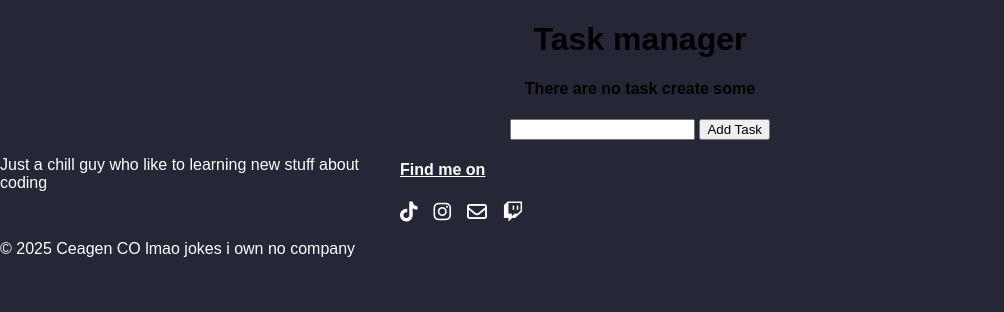
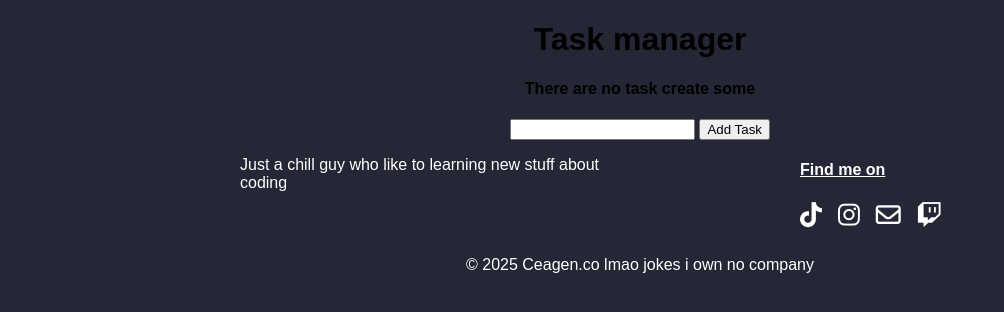
Before and after one commit to Ceagen/Projet, a Python web app: template Portfolio/Python/flask/templates/test.html in a window 1280 px wide. Shown: the part 83-395 px from the top of the page, without its empty margins (0-1004 px from the left). Run offline with Jinja, Linux system fonts and the light colour scheme; the template is opened without the code that fills it, so the values that code supplies are empty; some libraries are stand-ins or nearby versions.

Commit message:
another one

```diff
--- a/Portfolio/Python/flask/static/css/style.css
+++ b/Portfolio/Python/flask/static/css/style.css
@@ -56,7 +56,10 @@ body {
 .footer-div-main{
     display: grid;
     grid-template-columns: 50vh 50vh;
+    gap: 20vh;
+    width: 100vh;
     color: white;
+    margin: auto;
 }
 .footer-div{
     width: fit-content;
@@ -71,10 +74,10 @@ body {
     margin-bottom: 1rem;
 }
 .footer-ul-icons {
-    font-size: 20px;
+    font-size: 25px;
     display: flex;
     gap: 1rem;
-    align-items: center;
+    justify-content: center;
 }
 .fa-tiktok:hover{
     filter:
@@ -86,9 +89,17 @@ body {
     drop-shadow(-4px -2px 2px #DE3163)
     drop-shadow(4px 1px 2px #BF40BF);
 }
+.fa-envelope:hover{
+    filter: drop-shadow(5px 2px 2px rgb(32, 111, 214));
+}
+.fa-twitch:hover{
+    filter: drop-shadow(5px 2px 2px #BF40BF);
+}
 #icon{
     color: white;
 }
 .footer-p{
     color: white;
+    justify-self: center;
+    padding-top: 10px;
 }
--- a/Portfolio/Python/flask/templates/base.html
+++ b/Portfolio/Python/flask/templates/base.html
@@ -45,6 +45,6 @@
             </ul>
         </div>
     </div>
-    <p class="footer-p">© 2025 Ceagen CO lmao jokes i own no company</p>
+    <p class="footer-p">© 2025 Ceagen.co lmao jokes i own no company</p>
 </footer>
 </html>
```
